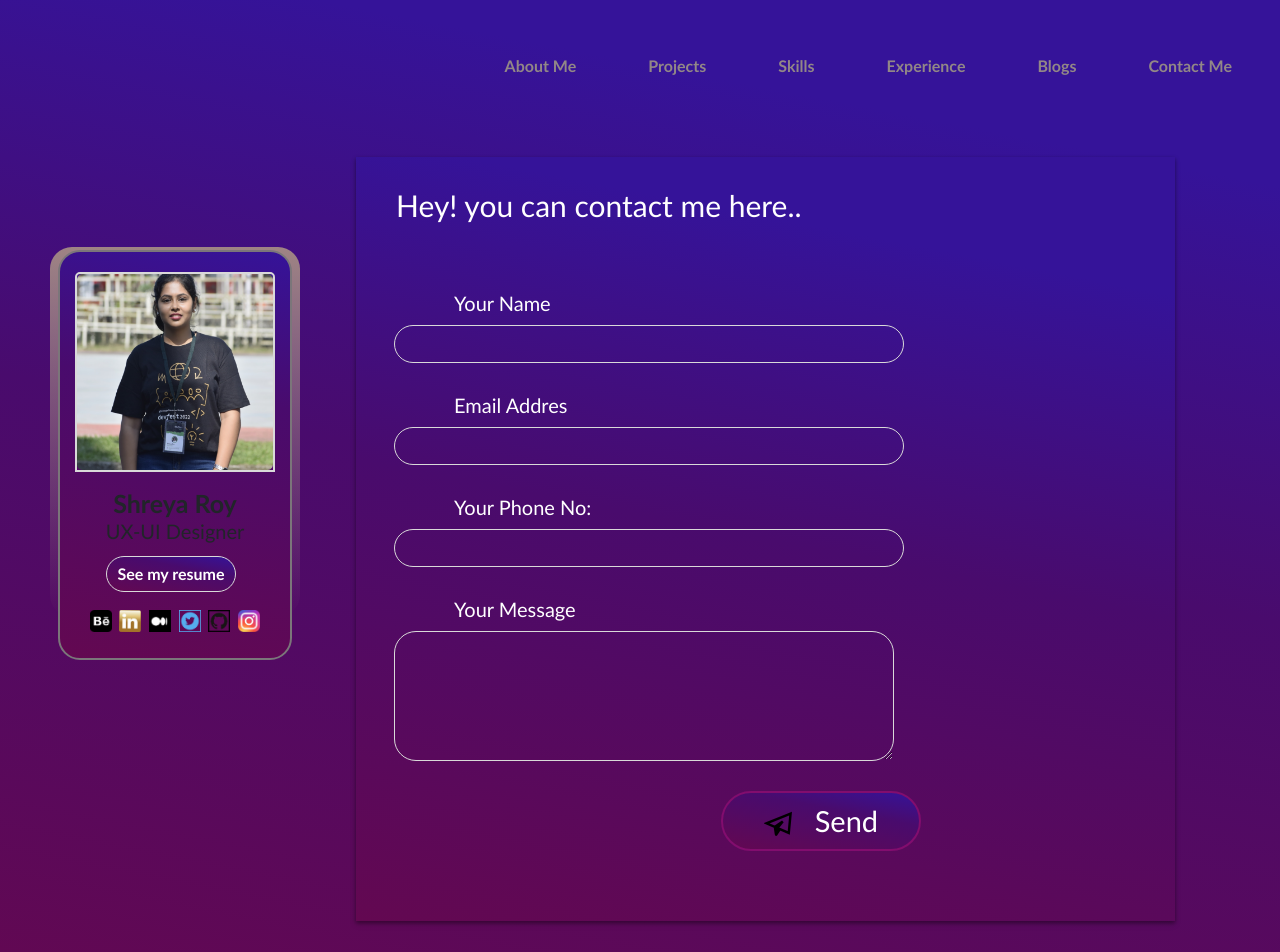
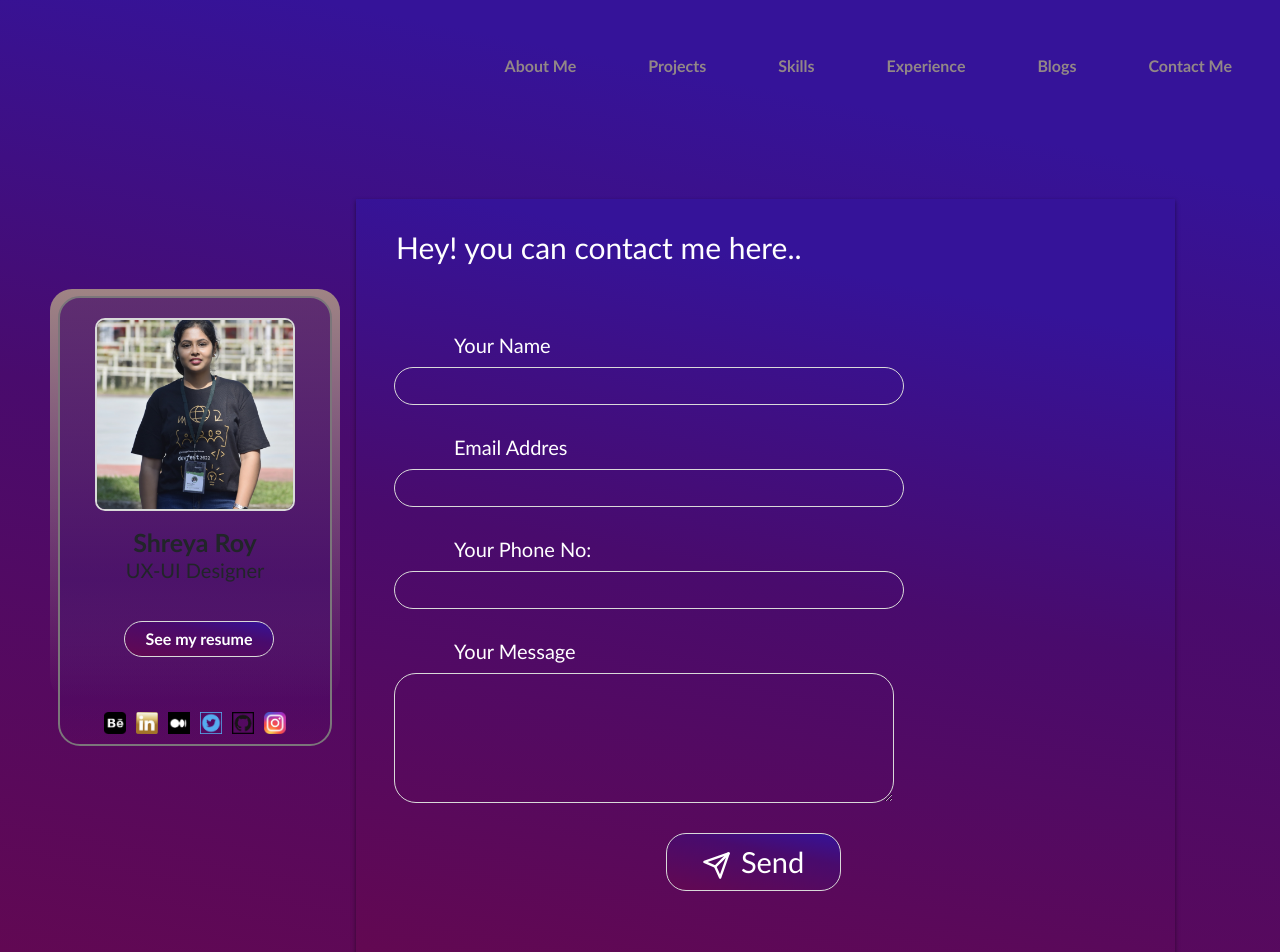
Before and after one commit to SwarnaShikhar/ShreyaPortfolio, a React (Create React App) app: page /contactme in a window 1280 px wide. Shown: the top 952 px of the page. Built offline with nearby package versions, Linux system fonts and the light colour scheme; a web font is replaced by a local one.

Commit message:
modified styles

```diff
--- a/src/App.css
+++ b/src/App.css
@@ -1,10 +1,14 @@
-@import url('https://fonts.cdnfonts.com/css/gill-sans-mt-condensed');
-@import url('https://fonts.googleapis.com/css2?family=Cabin&family=PT+Sans&display=swap');
-
+@import url("https://fonts.cdnfonts.com/css/gill-sans-mt-condensed");
+@import url("https://fonts.googleapis.com/css2?family=Cabin&family=PT+Sans&display=swap");
 
 body {
-  font-family: 'Gill Sans MT', sans-serif !important;
-  background: linear-gradient(191deg, rgba(53, 19, 153, 1) 15%, rgba(73, 11, 109, 1) 50%, rgba(99, 8, 81, 1) 100%) !important;
+  font-family: "Gill Sans MT", sans-serif !important;
+  background: linear-gradient(
+    191deg,
+    rgba(53, 19, 153, 1) 15%,
+    rgba(73, 11, 109, 1) 50%,
+    rgba(99, 8, 81, 1) 100%
+  ) !important;
   background-repeat: no-repeat;
   background-attachment: fixed;
   height: calc(100vh + 10rem);
@@ -20,24 +24,24 @@ a {
   text-decoration: none;
 }
 
-.navbar li b{
+.navbar li b {
   color: #928787;
 }
 
-.navbar li b:hover{
+.navbar li b:hover {
   color: #fff8f8;
 }
 
-.navbar li b:focus{
+.navbar li b:focus {
   color: #fff8f8;
 }
 
-.nav-item button{
+.nav-item button {
   border: none;
   background: transparent;
 }
 
-.nav-item button:focus{
+.nav-item button:focus {
   color: #fff8f8;
 }
 
@@ -53,14 +57,24 @@ a {
   color: green !important;
 }
 
-.navbar ul li:hover{
+.navbar ul li:hover {
   font-size: 18px;
   color: #fff8f8;
 }
 
-.ell{
-  background: radial-gradient(50% 50% at 50% 50%, #4E0955 0%, rgba(174, 22, 190, 0.452294) 20.09%, rgba(218, 28, 237, 0.205208) 20.1%, rgba(214, 28, 233, 0.225799) 30%, rgba(117, 14, 127, 0.778537) 45.62%, rgba(182, 23, 198, 0.411113) 47.71%, rgba(209, 27, 227, 0.191831) 62.81%, rgba(78, 9, 85, 0) 100%);
-  height:20px;
+.ell {
+  background: radial-gradient(
+    50% 50% at 50% 50%,
+    #4e0955 0%,
+    rgba(174, 22, 190, 0.452294) 20.09%,
+    rgba(218, 28, 237, 0.205208) 20.1%,
+    rgba(214, 28, 233, 0.225799) 30%,
+    rgba(117, 14, 127, 0.778537) 45.62%,
+    rgba(182, 23, 198, 0.411113) 47.71%,
+    rgba(209, 27, 227, 0.191831) 62.81%,
+    rgba(78, 9, 85, 0) 100%
+  );
+  height: 20px;
   width: 300px;
   margin: auto;
   border-radius: 50px 50px 0px 50px !important;
@@ -69,9 +83,15 @@ a {
 
 .formbg {
   background: rgb(53, 19, 153);
-  background: linear-gradient(191deg, rgba(53, 19, 153, 1) 15%, rgba(73, 11, 109, 1) 50%, rgba(99, 8, 81, 1) 100%);
+  background: linear-gradient(
+    191deg,
+    rgba(53, 19, 153, 1) 15%,
+    rgba(73, 11, 109, 1) 50%,
+    rgba(99, 8, 81, 1) 100%
+  );
   /* border-radius: 10px; */
-  filter: drop-shadow(0px 2px 2px rgba(0, 0, 0, 0.25)) drop-shadow(0px 2px 2px rgba(0, 0, 0, 0.25));
+  filter: drop-shadow(0px 2px 2px rgba(0, 0, 0, 0.25))
+    drop-shadow(0px 2px 2px rgba(0, 0, 0, 0.25));
   /* border: 2px solid #820D6E; */
   padding: 60px !important;
   width: 80% !important;
@@ -86,8 +106,13 @@ textarea {
 
 .subbtn {
   background: rgb(53, 19, 153);
-  background: linear-gradient(191deg, rgba(53, 19, 153, 1) 0%, rgba(73, 11, 109, 1) 35%, rgba(99, 8, 81, 1) 100%);
-  border: 2px solid #820D6E;
+  background: linear-gradient(
+    191deg,
+    rgba(53, 19, 153, 1) 0%,
+    rgba(73, 11, 109, 1) 35%,
+    rgba(99, 8, 81, 1) 100%
+  );
+  border: 2px solid #820d6e;
   border-radius: 30px;
   color: white !important;
   text-align: center;
@@ -100,6 +125,7 @@ a.nav-link {
 
 .navbar {
   margin-top: 35px !important;
+  padding-bottom: 50px;
 }
 
 .navbar a {
@@ -108,6 +134,7 @@ a.nav-link {
 
 .div-b {
   display: flex;
+  align-items: center;
 }
 
 .div-b-a {
@@ -130,12 +157,12 @@ a.nav-link {
   padding-top: 30px;
 }
 
-.div-a h1{
+.div-a h1 {
   font-size: 65px;
   padding-left: 30px;
 }
 
-.div-b-a-b{
+.div-b-a-b {
   padding-left: 60px;
 }
 
@@ -143,8 +170,8 @@ button.div-b-a-b-but {
   border-radius: 20px;
   margin-top: 20px;
   margin-left: 20px;
-  background: #65095E;
-  border: 1px solid #FFFDFA;
+  background: #65095e;
+  border: 1px solid #fffdfa;
   color: white;
   width: 250px;
   height: 50px;
@@ -153,47 +180,44 @@ button.div-b-a-b-but {
 .div-c {
   text-align: center;
   font-size: 40px;
-  margin-top: -50px;
   padding-bottom: 10px;
 }
 
-.div-c b{
+.div-c b {
   font-size: 47px;
 }
 
 .div-d {
   display: flex;
   justify-content: space-around;
-  margin-top: 15px;
+  margin-top: 80px;
 }
 
-.div-d-a {
+.div-d p {
+  display: flex;
+  align-items: center;
+  justify-content: center;
   border-radius: 20px;
   padding: 22px 20px 25px 20px;
   font-size: 40px;
-  width: 350px;
+  width: 400px;
   margin-left: 60px;
   text-align: center;
-  background: linear-gradient(180deg, rgba(240, 170, 56, 0.989562) 0%, rgba(240, 170, 56, 0.81437) 0.01%, rgba(240, 170, 56, 0.506937) 2.4%, rgba(240, 170, 56, 0.342182) 2.41%, rgba(240, 170, 56, 0) 64.9%);
-  border: 2px solid #820D6E;
-  color: white;
-}
-
-.div-d-b {
-  border-radius: 20px;
-  padding: 22px 20px 25px 20px;
-  font-size: 40px;
-  padding-left: 20px;
-  width: 350px;
-  margin-right: 60px;
-  background: linear-gradient(180deg, rgba(240, 170, 56, 0.989562) 0%, rgba(240, 170, 56, 0.81437) 0.01%, rgba(240, 170, 56, 0.506937) 2.4%, rgba(240, 170, 56, 0.342182) 2.41%, rgba(240, 170, 56, 0) 64.9%);
-  border: 2px solid #820D6E;
+  background: linear-gradient(
+    180deg,
+    rgba(240, 170, 56, 0.989562) 0%,
+    rgba(240, 170, 56, 0.81437) 0.01%,
+    rgba(240, 170, 56, 0.506937) 2.4%,
+    rgba(240, 170, 56, 0.342182) 2.41%,
+    rgba(240, 170, 56, 0) 64.9%
+  );
+  border: 2px solid #820d6e;
   color: white;
 }
 
 #sapiens {
-  height: 450px;
-  width: 500px;
+  height: auto;
+  width: 600px;
   /* width: 100%; */
   /* height: auto; */
   /* max-width: 380px; */
@@ -205,20 +229,20 @@ button.div-b-a-b-but {
   margin-top: -50px;
 }
 
-@media(max-width:825px) {
+@media (max-width: 825px) {
   #sapiens {
     height: 250px;
     width: 250px;
   }
 }
 
-@media(max-width:825px) {
+@media (max-width: 825px) {
   .div-d {
     margin-top: 30px;
   }
 }
 
-@media(max-width:660px) {
+@media (max-width: 660px) {
   #sapiens {
     visibility: hidden;
   }
@@ -240,7 +264,7 @@ button.div-b-a-b-but {
   }
 }
 
-@media(max-width:480px) {
+@media (max-width: 480px) {
   .div-b-a-a {
     width: 350px;
   }
@@ -261,6 +285,7 @@ button.div-b-a-b-but {
 
 /* Project */
 .cart {
+  padding-top: 50px;
   display: flex;
   justify-content: space-around;
 }
@@ -277,20 +302,25 @@ button.div-b-a-b-but {
   justify-content: space-around;
 }
 
-#card-res{
+#card-res {
   margin-left: 30px;
 }
 
 button.div-b-a-b-res {
   background: rgb(53, 19, 153) !important;
-  background: linear-gradient(191deg, rgba(53, 19, 153, 1) 0%, rgba(73, 11, 109, 1) 35%, rgba(99, 8, 81, 1) 100%) !important;
+  background: linear-gradient(
+    191deg,
+    rgba(53, 19, 153, 1) 0%,
+    rgba(73, 11, 109, 1) 35%,
+    rgba(99, 8, 81, 1) 100%
+  ) !important;
   border-radius: 22px;
   margin-left: 20px;
   margin-bottom: 15px;
   padding: 5px 5px 5px 5px;
-  width: 130px;
+  width: 150px;
   color: white;
-  border:1px solid #d9d9d9;
+  border: 1px solid #d9d9d9;
 }
 
 /* .div-b-a-b-but resbtn a{
@@ -300,35 +330,52 @@ button.div-b-a-b-res {
 #card-p {
   border-radius: 22px;
   border: 2px solid #7b767a;
-  width: 250px;
-  height: auto;
+  width: 300px;
+  height: 450px;
   padding: 10px;
   background: rgb(53, 19, 153) !important;
-  background: linear-gradient(191deg, rgba(53, 19, 153, 1) 0%, rgba(73, 11, 109, 1) 35%, rgba(99, 8, 81, 1) 100%) !important;
+  background: linear-gradient(
+    179.97deg,
+    #440b68 0.02%,
+    #440b68 0.03%,
+    rgba(68, 11, 104, 0.705692) 0.04%,
+    rgba(68, 11, 104, 0.705875) 25.55%,
+    rgba(68, 11, 104, 0.706892) 25.56%,
+    rgba(68, 11, 104, 0.707807) 30.29%,
+    rgba(68, 11, 104, 0.714932) 39.99%,
+    rgba(68, 11, 104, 0.741214) 50%,
+    rgba(68, 11, 104, 0.770833) 63.01%,
+    rgba(68, 11, 104, 0.269756) 87.90%,
+    rgba(68, 11, 104, 0.206279) 90.92%,
+    rgba(68, 11, 104, 0) 99.98%
+  ) !important;
   margin-top: 20%;
+  display: flex;
+  flex-direction: column;
+  align-items: center;
 }
-.card-bg{
-  background: linear-gradient(180deg, #9F8484 0%, rgba(146, 135, 135, 0) 100%);
+.card-bg {
+  background: linear-gradient(180deg, #9f8484 0%, rgba(146, 135, 135, 0) 100%);
   display: flex;
   align-items: center;
-  position:absolute;
+  position: absolute;
   justify-content: center;
   padding: 8px;
-  width: 250px;
-  height: 370px;
+  width: 290px;
+  height: 410px;
   border-radius: 22px;
   margin-top: -150px;
 }
 
-.card-body h5{
+.card-body h5 {
   font-size: 25px;
 }
 
-.button.div-b-a-b-res{
+.button.div-b-a-b-res {
   color: white;
 }
 
-.card-body p{
+.card-body p {
   font-size: 20px;
   margin-top: -10px;
 }
@@ -341,7 +388,8 @@ button.div-b-a-b-res {
   margin-left: auto;
   margin-right: auto;
   margin-top: 10px;
-  border: 2px solid #D9D9D9;
+  border: 2px solid #d9d9d9;
+  border-radius: 10px;
 }
 
 .vl {
@@ -350,48 +398,65 @@ button.div-b-a-b-res {
 }
 
 .resbtn {
-  margin-top: -20px !important;
+  margin-top: 20px;
   margin-bottom: 10px;
+  border-radius: 25px !important;
 }
 
 #image {
-  width:350px;
-  height:250px;
+  width: 350px;
+  height: 250px;
   padding-bottom: 40px;
   margin-bottom: 50px;
 }
 
-#imgg{
-  width:250px;
-  height:275px;
+#image:hover{
+  width: 370px;
+  height: 270px;
+  transition: 0.3s;
+}
+
+#imgg {
+  width: 250px;
+  height: 275px;
   padding-bottom: 25px;
   margin-bottom: 50px;
   /* padding-left: 25px; */
   margin-left: 23px;
 }
 
-.card-work{
-  width:80%;
+#imgg:hover{
+  width: 270px;
+  height: 295px;
+  transition: 0.3s;
+}
+
+.card-work {
+  width: 80%;
   display: flex;
-  justify-content:center;
+  justify-content: center;
   padding-left: 50px;
   padding-top: 50px;
 }
 
-.card-work-1{
+.card-work-1 {
   width: 35%;
 }
 
-.card-work-3{
+.card-work-3 {
   width: 35%;
 }
 
-.card-work-2{
+.card-work-2 {
   width: 30%;
 }
 
+
+
 .btn-card {
+  padding-top: 37px;
   display: flex;
+  gap: 10px;
 }
 
 .icon {
@@ -402,10 +467,10 @@ button.div-b-a-b-res {
 .card-use {
   display: flex;
   align-items: center;
-  margin-top:400px;
+  margin-top: 400px;
 }
 
-@media(max-width:940px) {
+@media (max-width: 940px) {
   .p-use {
     justify-content: space-evenly;
   }
@@ -422,7 +487,7 @@ button.div-b-a-b-res {
     padding-right: 20px;
   }
 
-  @media(max-width:770px) {
+  @media (max-width: 770px) {
     .cart {
       display: inline;
     }
@@ -436,7 +501,7 @@ button.div-b-a-b-res {
     }
   }
 
-  @media(max-width:580px) {
+  @media (max-width: 580px) {
     #image {
       width: 200px;
     }
@@ -455,7 +520,7 @@ button.div-b-a-b-res {
     }
   }
 
-  @media(max-width:475px) {
+  @media (max-width: 475px) {
     .p-use {
       margin-top: 30px;
       padding-left: 50px;
@@ -474,12 +539,11 @@ button.div-b-a-b-res {
   }
 }
 
-@media(max-width:435px) {
+@media (max-width: 435px) {
   #image {
     width: 180px;
   }
 }
-
 
 /* skills */
 
@@ -498,7 +562,6 @@ button.div-b-a-b-res {
   width: 90%;
   margin-left: 300px;
 }
-
 
 .skill-card {
   display: inline-block;
@@ -521,7 +584,7 @@ button.div-b-a-b-res {
 .skill {
   display: flex;
   justify-content: center;
-  gap: 50px;
+  gap: 60px;
 }
 
 .skill-show {
@@ -536,7 +599,7 @@ button.div-b-a-b-res {
   font-size: 20px;
 }
 
-.edu p{
+.edu p {
   padding-top: 25px;
 }
 
@@ -548,30 +611,29 @@ button.div-b-a-b-res {
   padding-right: 250px;
 }
 
-.div2-2-2 h1{
+.div2-2-2 h1 {
   font-size: 45px;
 }
 
-.book{
+.book {
   display: flex;
   align-items: center;
   gap: 30px;
-  font-family: 'Cabin', sans-serif;
-font-family: 'PT Sans', sans-serif;
+  font-family: "Cabin", sans-serif;
+  font-family: "PT Sans", sans-serif;
 }
-.book img{
+.book img {
   width: 5%;
 }
 
-
-@media(max-width:1100px) {
+@media (max-width: 1100px) {
   .div2-2 {
     padding-top: 0px;
     padding-left: 30px;
   }
 }
 
-@media(max-width:740px) {
+@media (max-width: 740px) {
   .div2-2-2 h1 {
     font-size: 23px;
     /* 24 */
@@ -597,7 +659,7 @@ font-family: 'PT Sans', sans-serif;
   }
 }
 
-@media(max-width:575px) {
+@media (max-width: 575px) {
   .div0 {
     display: inline;
   }
@@ -607,12 +669,11 @@ font-family: 'PT Sans', sans-serif;
   }
 }
 
-@media(max-width:575px) {
+@media (max-width: 575px) {
   .div2-1 {
     padding-right: 70px;
   }
 }
-
 
 /* Experience */
 .div-top {
@@ -636,7 +697,7 @@ font-family: 'PT Sans', sans-serif;
   font-size: 23px;
 }
 
-.exp li{
+.exp li {
   padding-left: 20px;
 }
 
@@ -644,14 +705,14 @@ font-family: 'PT Sans', sans-serif;
   font-size: 17px;
 }
 
-@media(max-width:900px) {
+@media (max-width: 900px) {
   .exp {
     margin-left: 70px;
     font-size: 12px;
   }
 }
 
-@media(max-width:580px) {
+@media (max-width: 580px) {
   .div-top {
     display: inline;
   }
@@ -723,7 +784,14 @@ font-family: 'PT Sans', sans-serif;
   /* max-width: 400px; */
   margin: 10px;
   border-radius: 22px;
-  background: linear-gradient(180deg, rgba(240, 170, 56, 0.989562) 0%, rgba(240, 170, 56, 0.81437) 0.01%, rgba(240, 170, 56, 0.506937) 2.4%, rgba(240, 170, 56, 0.342182) 2.41%, rgba(240, 170, 56, 0) 64.9%);
+  background: linear-gradient(
+    180deg,
+    rgba(240, 170, 56, 0.989562) 0%,
+    rgba(240, 170, 56, 0.81437) 0.01%,
+    rgba(240, 170, 56, 0.506937) 2.4%,
+    rgba(240, 170, 56, 0.342182) 2.41%,
+    rgba(240, 170, 56, 0) 64.9%
+  );
   /* border: 5px solid white; */
 }
 
@@ -745,10 +813,10 @@ font-family: 'PT Sans', sans-serif;
 
 #wr {
   padding-left: 100px;
-  font-size:29px;
+  font-size: 29px;
 }
 
-@media(max-width:1100px) {
+@media (max-width: 1100px) {
   .b-w {
     width: 800px;
     justify-content: space-evenly;
@@ -768,7 +836,7 @@ font-family: 'PT Sans', sans-serif;
   }
 }
 
-@media(max-width:975px) {
+@media (max-width: 975px) {
   #card {
     width: 200px;
     margin-right: 80px;
@@ -790,7 +858,7 @@ font-family: 'PT Sans', sans-serif;
   }
 }
 
-@media(max-width:750px) {
+@media (max-width: 750px) {
   .div-p {
     display: inline;
   }
@@ -804,7 +872,7 @@ font-family: 'PT Sans', sans-serif;
   }
 }
 
-@media(max-width:600px) {
+@media (max-width: 600px) {
   .b-w {
     display: inline;
   }
@@ -859,63 +927,67 @@ font-family: 'PT Sans', sans-serif;
   /* box-shadow: 2px 10px 50px 2px ; */
 }
 
-.form-control{
-  width:80%;
+.form-control {
+  width: 80%;
   border-radius: 22px;
   border: 1px solid #d9d9d9;
   margin-left: 30px;
 }
 
-.hey{
+.hey {
   padding-bottom: 50px;
+  align-self: flex-start;
   margin-left: -120px;
   margin-top: -60px;
 }
 
-.col-sm-2 col-form-label{
+.col-sm-2 col-form-label {
   width: 30%;
 }
 
-#size{
-  width:200px;
+#size {
+  width: 200px;
   font-size: 20px;
   padding-left: 50px;
 }
 
-
-#inputnumber{
+#inputnumber {
   width: 70%;
   padding-left: -30px;
 }
 
-#change{
+#change {
   font-size: 30px;
 }
 
-#id-sign{
-  color: white;
+#id-sign {
+  stroke: white;
+  margin-right: 10px;
 }
 
-.col-sm-10{
+.col-sm-10 {
   padding-bottom: 20px;
   width: 680px;
   margin-left: -70px;
   padding-left: 30px;
 }
 
-.form-group row{
+.form-group row {
   padding-right: -50px;
-
 }
 
-#exampleFormControlTextarea1{
+#exampleFormControlTextarea1 {
   width: 500px;
-  height:130px
+  height: 130px;
 }
 
 .divr form {
   width: 600px;
   margin: 0px 0px 0px 100px;
+  display: flex;
+  flex-direction: column;
+  align-items: center;
+  justify-content: center;
 }
 
 .divr h5 {
@@ -925,17 +997,15 @@ font-family: 'PT Sans', sans-serif;
 
 #submit {
   margin: 10px;
-  width: 200px;
+  width: 175px;
   height: 50px;
   font-size: 29px;
   padding-bottom: 50px;
+  border: 1px solid #d9d9d9;
+  border-radius: 20px;
 }
 
-.subm{
-  padding-left: 320px;
-}
-
-@media(max-width:760px) {
+@media (max-width: 760px) {
   .divr form {
     width: 500px;
     padding: 50px 50px 0px 150px;
@@ -953,7 +1023,7 @@ font-family: 'PT Sans', sans-serif;
   }
 }
 
-@media(max-width:590px) {
+@media (max-width: 590px) {
   .divmain {
     display: inline;
   }
@@ -973,7 +1043,7 @@ font-family: 'PT Sans', sans-serif;
   }
 }
 
-@media(max-width:430px) {
+@media (max-width: 430px) {
   .divr form {
     width: 350px;
     padding: 50px 0px 0px 20px;
@@ -984,7 +1054,7 @@ font-family: 'PT Sans', sans-serif;
   }
 }
 
-@media(max-width:380px) {
+@media (max-width: 380px) {
   .divr form {
     width: 260px;
     padding: 50px 0px 0px 10px;
@@ -1004,5 +1074,4 @@ font-family: 'PT Sans', sans-serif;
     padding-left: 20px;
     padding-top: 30px;
   }
-
 }
--- a/src/pages/ContactMe.js
+++ b/src/pages/ContactMe.js
@@ -2,6 +2,7 @@ import React from "react";
 import Navbar from "../components/Navbar";
 import Card from "../components/Card";
 import { GrSend } from "react-icons/gr";
+import { FiSend } from "react-icons/fi"
 
 export default function ContactMe() {
   return (
@@ -53,8 +54,8 @@ export default function ContactMe() {
                 id="submit"
                 value="send"
                 className="btn btn-primary subbtn">
-              <GrSend id="id-sign" />
-              &emsp;Send
+                <FiSend id="id-sign" />
+                Send
               </button>
 
             </div>
```
Also changed, not shown: src/components/Navbar.js (+14 -7 lines), src/pages/AboutMe.js (+4 -3 lines), public/manifest.json. Lines whose indentation alone changed are shown as unchanged.
